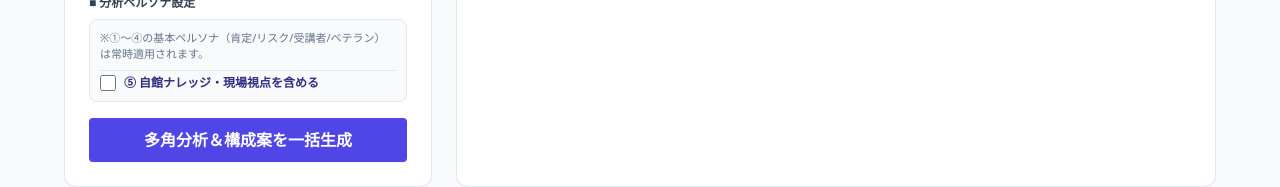
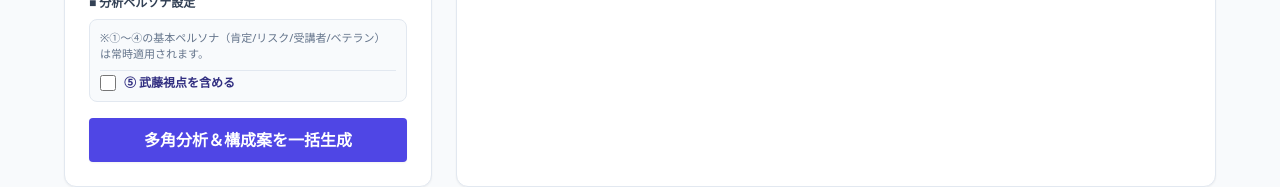
Before and after one commit to misokichi13/lecture-builder, a plain HTML site: page index.html in a window 1280 px wide. Shown: the part 596-783 px from the top of the page. Drawn offline with nearby package versions, Linux system fonts and the light colour scheme.

Commit message:
Update index.html

```diff
--- a/index.html
+++ b/index.html
@@ -61,7 +61,7 @@
             <p class="text-slate-500 text-[11px]">※①〜④の基本ペルソナ（肯定/リスク/受講者/ベテラン）は常時適用されます。</p>
             <label class="flex items-center gap-2 cursor-pointer font-semibold text-indigo-900 pt-1 border-t border-slate-200">
               <input type="checkbox" id="enableP5" class="w-4 h-4 accent-indigo-600 rounded cursor-pointer">
-              ⑤ 自館ナレッジ・現場視点を含める
+              ⑤ 武藤視点を含める
             </label>
           </div>
         </div>
@@ -127,7 +127,7 @@
 
     const PERSONA_P5 = {
       id: 'p5',
-      title: '⑤ 自館ナレッジ・現場視点',
+      title: '⑤ 武藤視点',
       role: '当センターでの過去のセミナー実績や参加者アンケートの傾向、地域・行政セミナーとしての妥当性や現場で躓きやすいポイントを重視してアドバイスする担当者視点。'
     };
 
```
